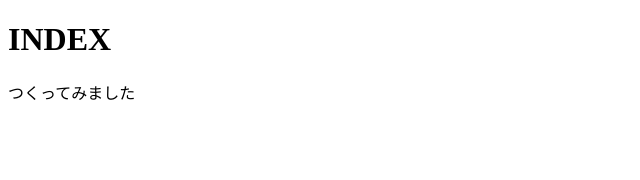
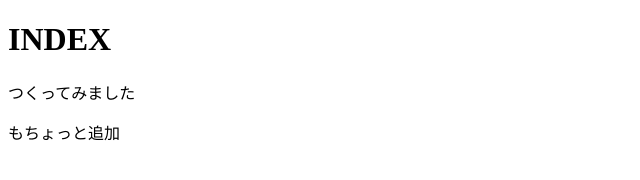
Before and after one commit to lazy-joker/lazy-joker.github.io, a plain HTML site: page index.html in a window 1280 px wide. Shown: the whole page, without its empty margins (0-640 px from the left). Drawn offline with Linux system fonts and the light colour scheme.

Commit message:
Update index.html

```diff
--- a/index.html
+++ b/index.html
@@ -7,5 +7,6 @@
   <body>
     <h1>INDEX</h1>
     <p>つくってみました</p>
+    <p>もちょっと追加</p>
   </body>
 </html>
```
